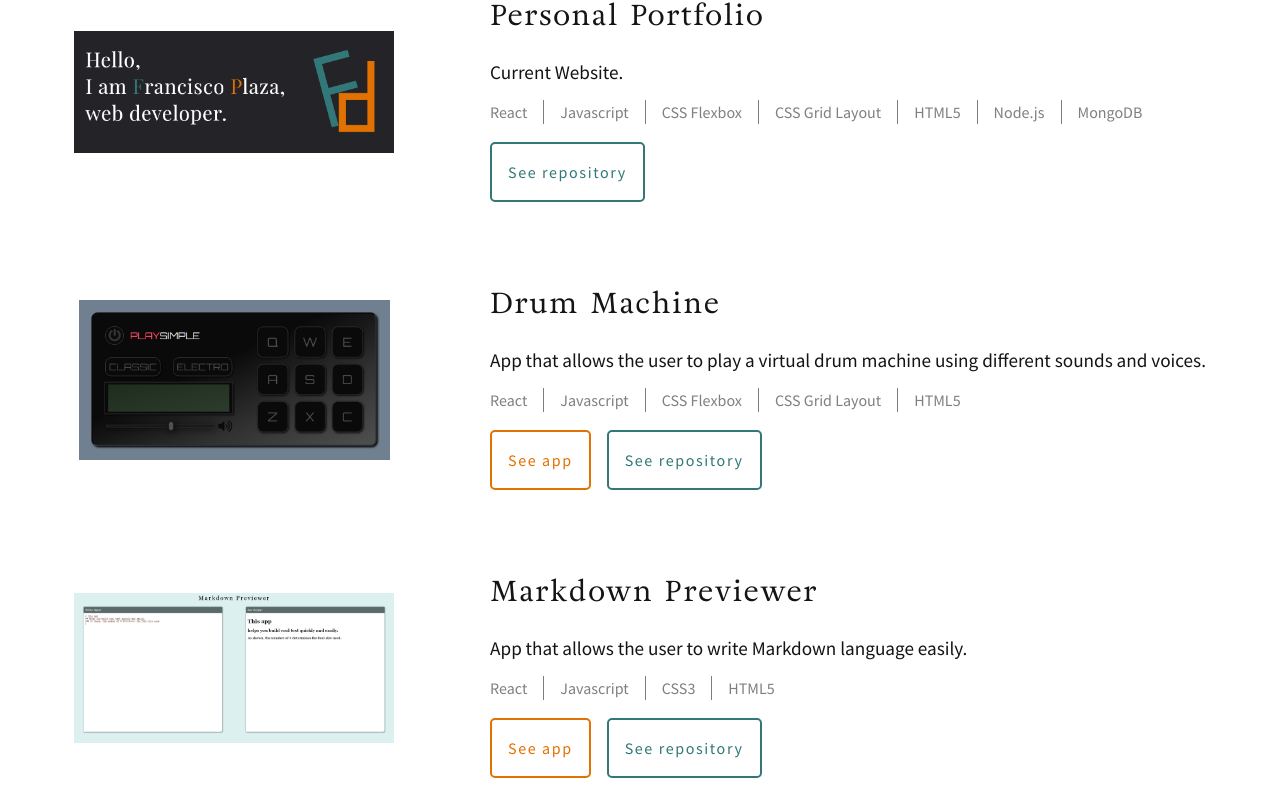
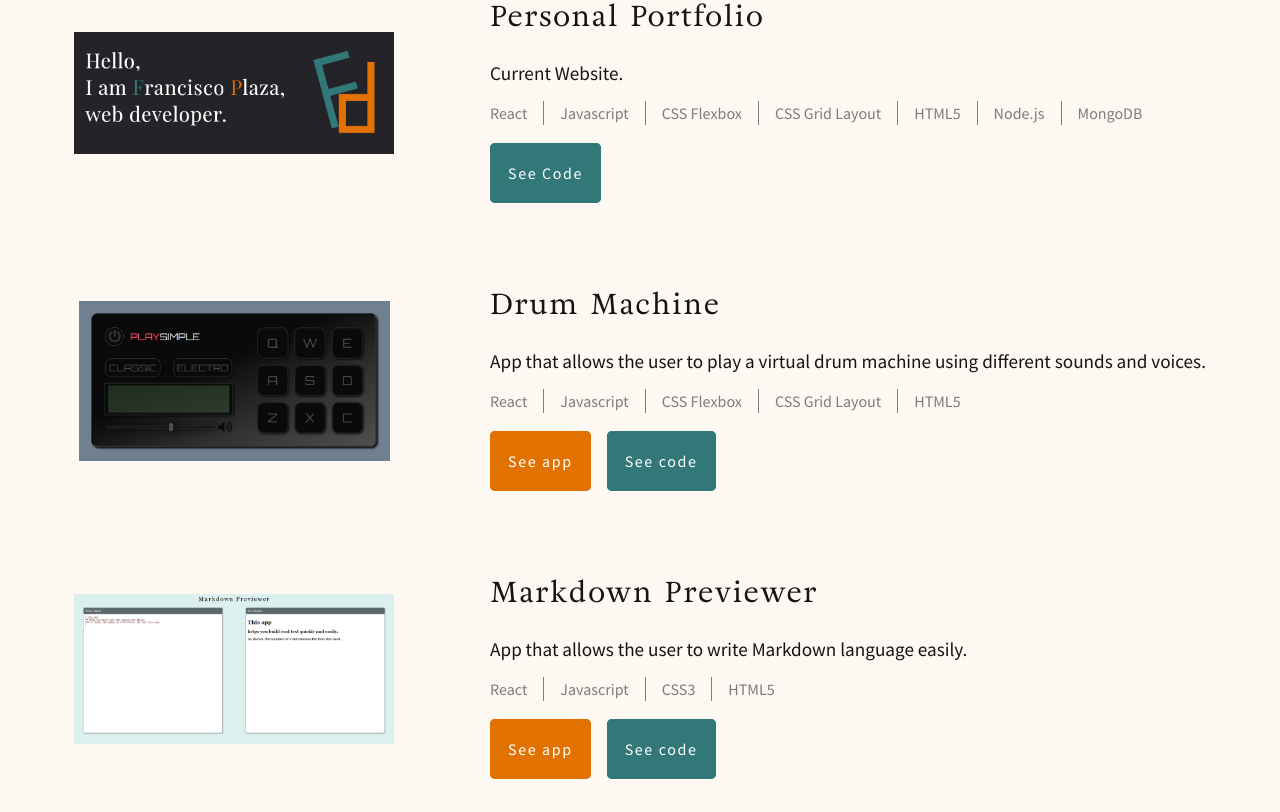
Before and after one commit to fjplaurr/portfolio, a React (Create React App) app in the folder client/: page / in a window 1280 px wide. Shown: the part 1828-2640 px from the top of the page. Built offline with nearby package versions, Linux system fonts and the light colour scheme.

Commit message:
Design change

```diff
--- a/client/src/components/App.css
+++ b/client/src/components/App.css
@@ -85,12 +85,12 @@ h3 {
 }
 
 .footer *::selection {
-  background-color:rgb(225, 113, 0, 0.3);
+  background-color: rgb(225, 113, 0, 0.3);
   color: var(--white);
 }
 
 .skills *::selection {
-  background-color: rgb(50, 120, 120, 0.3);
+  background-color: rgb(225, 113, 0, 0.3);
 }
 
 .gridWrapper *::selection {
--- a/client/src/components/Intro.css
+++ b/client/src/components/Intro.css
@@ -57,7 +57,8 @@
   opacity: 1;
   text-align: left;
   font-family: "Adriane Text", serif;
-  animation: opac 3s;
+  animation: opac 5s, transl 5s;
+
 }
 
 @keyframes opac {
@@ -66,6 +67,15 @@
   }
   100% {
     opacity: 1;
+  }
+}
+
+@keyframes transl {
+  0% {
+    transform: translateY(-20px);
+  }
+  100% {
+    transform: translateY(0px);
   }
 }
 
--- a/client/src/components/ProjectsContainer.css
+++ b/client/src/components/ProjectsContainer.css
@@ -6,6 +6,7 @@
   background-color: var(--white);
   padding-bottom: 5rem;
   padding-top: 6rem;
+  background-color: rgb(225, 113, 0, 0.05);
 }
 
 .projects {
@@ -83,22 +84,25 @@
 
 .repoAnchor {
   border: 2px solid rgb(50, 120, 120, 1);
-  color: rgb(50, 120, 120);
+  color: white;
+  background-color: var(--green);
+
 }
 
 .appAnchor {
   border: 2px solid rgb(225, 113, 0, 1);
-  color: rgb(225, 113, 0);
+  color: white;
+  background-color: var(--orange);
 }
 
 .appAnchor:hover {
-  background-color: rgb(225, 113, 0, 1);
-  color: white;
+  background-color: transparent;
+  color: var(--orange);
 }
 
 .repoAnchor:hover {
-  background-color: rgb(50, 120, 120, 1);
-  color: white;
+  background-color: transparent;
+  color: var(--green);
 }
 
 .appRepoButtons > li {
--- a/client/src/components/ProjectsContainer.jsx
+++ b/client/src/components/ProjectsContainer.jsx
@@ -49,7 +49,7 @@ export default class ProjectsContainer extends React.Component {
                                 <li>MongoDB</li>
                             </ul>
                             <ul className="appRepoButtons">
-                                <li><a href="https://github.com/fjplaurr/personal-portfolio" target="_blank" className="repoAnchor">See repository</a></li>
+                                <li><a href="https://github.com/fjplaurr/personal-portfolio" target="_blank" className="repoAnchor">See Code</a></li>
                             </ul>
                         </div>
                     </article>
@@ -69,7 +69,7 @@ export default class ProjectsContainer extends React.Component {
                             </ul>
                             <ul className="appRepoButtons">
                                 <li><a href="https://codepen.io/fjplaurr/full/GVQbQe" target="_blank" className="appAnchor">See app</a></li>
-                                <li><a href="https://github.com/fjplaurr/drumMachine" target="_blank" className="repoAnchor">See repository</a></li>
+                                <li><a href="https://github.com/fjplaurr/drumMachine" target="_blank" className="repoAnchor">See code</a></li>
                             </ul>
                         </div>
                     </article>
@@ -88,7 +88,7 @@ export default class ProjectsContainer extends React.Component {
                             </ul>
                             <ul className="appRepoButtons">
                                 <li><a href="https://codepen.io/fjplaurr/full/qzwxPy" target="_blank" className="appAnchor">See app</a></li>
-                                <li><a href="https://github.com/fjplaurr/reactMarkdownPreviewer" target="_blank" className="repoAnchor">See repository</a></li>
+                                <li><a href="https://github.com/fjplaurr/reactMarkdownPreviewer" target="_blank" className="repoAnchor">See code</a></li>
                             </ul>
                         </div>
                     </article>
@@ -107,7 +107,7 @@ export default class ProjectsContainer extends React.Component {
                             </ul>
                             <ul className="appRepoButtons">
                                 <li><a href="https://codepen.io/fjplaurr/full/pmwQWz" target="_blank" className="appAnchor">See app</a></li>
-                                <li><a href="https://github.com/fjplaurr/quoteMachine" target="_blank" className="repoAnchor">See repository</a></li>
+                                <li><a href="https://github.com/fjplaurr/quoteMachine" target="_blank" className="repoAnchor">See code</a></li>
                             </ul>
                         </div>
                     </article>
--- a/client/src/components/Skills.css
+++ b/client/src/components/Skills.css
@@ -7,7 +7,7 @@
   min-height: 50vh;
   padding: 5rem 0;
   background-color: rgb(50, 120, 120, 0.05);
-
+  border-bottom: solid 1px rgb(0, 0, 0, 0.2);
 }
 
 .skills * {
```
